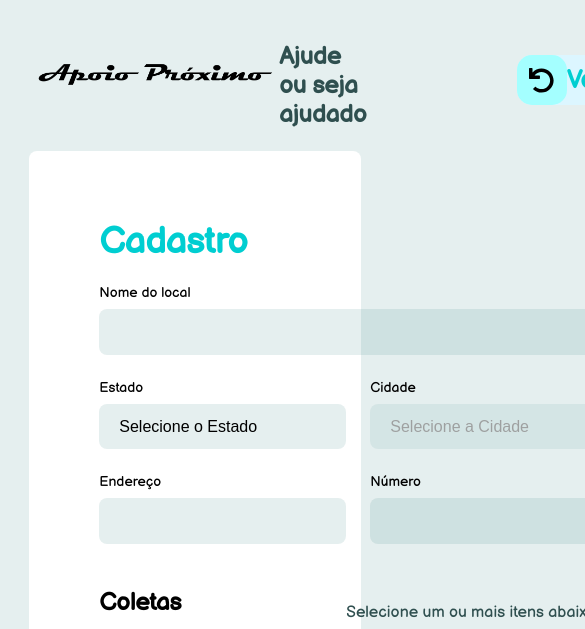
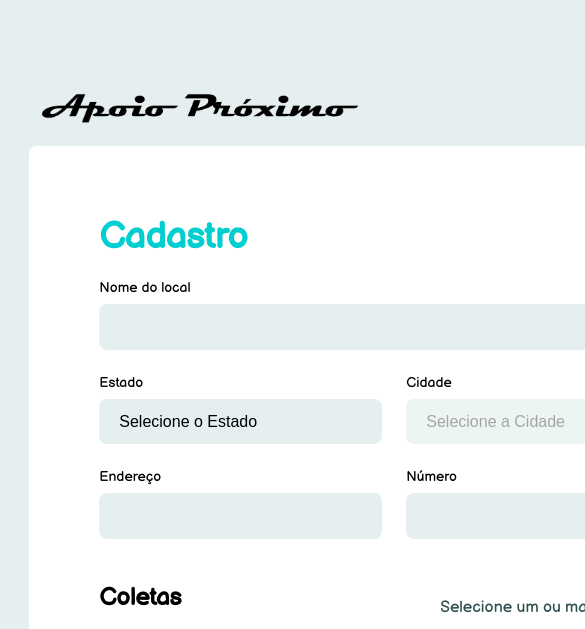
Before and after one commit to vitorgreco/apoio-proximo, a website: page src/html/create-point.html in a window 390 px wide. Shown: the top 629 px of the page, 585 px wide, since content can reach past the window. Drawn offline with Linux system fonts and the light colour scheme; no server answers.

Commit message:
responsive page create point

```diff
--- a/public/css/create-point.css
+++ b/public/css/create-point.css
@@ -5,7 +5,7 @@
 }
 
 #page-create-point header {
-    margin-top: 10px;
+    margin: 50px 0 20px 0;
     display: flex;
     align-items: center;
     justify-content: space-between;
@@ -56,7 +56,7 @@ form {
     border-top: 40px;
     padding: 70px;
     border-radius: 8px;
-    max-width: 730px;
+    width: 730px;
     box-sizing: border-box;
     margin-left: auto;
     margin-right: auto;
--- a/public/css/responsive.css
+++ b/public/css/responsive.css
@@ -33,4 +33,21 @@
     #page-home .button {
         display: block;
     }
+
+    #page-create-point header {
+        display: block;
+        /* text-align: center;
+        transform: translateX(50%); */
+    }
+    #page-create-point a {
+        display: none;
+    }
+    #page-create-point header h2 {
+        display: none;
+    }
+    #page-create-point header img {
+        display: flex;
+        width: 100%;
+        width: -webkit-fill-available;
+    }
 }
--- a/src/html/create-point.html
+++ b/src/html/create-point.html
@@ -18,7 +18,7 @@
     <div id="page-create-point">
       <header>
         <img
-          src="/styles/logo apoio proximo.png"
+          src="/styles/logo apoio proximo2.png"
           width="250px"
           alt="Serviço amigo, logomarca"
         />
```
